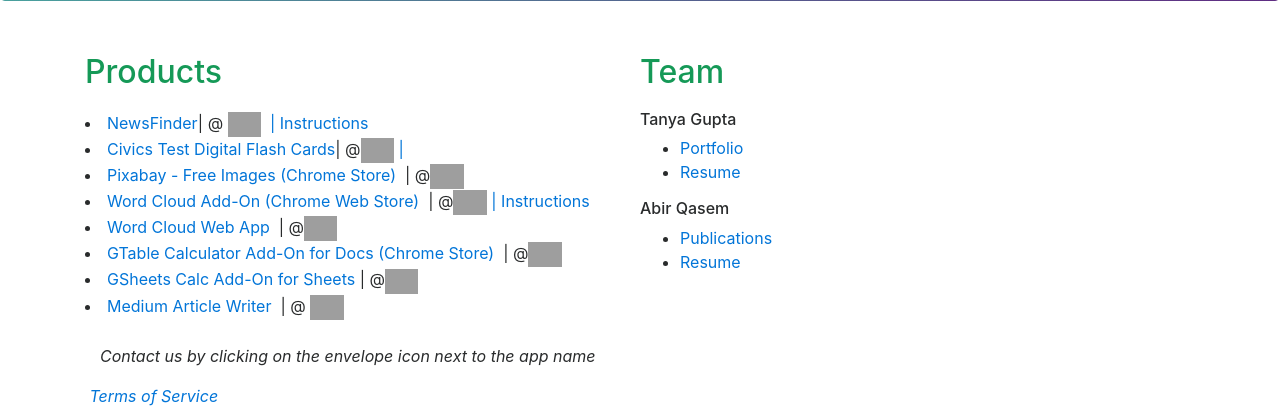
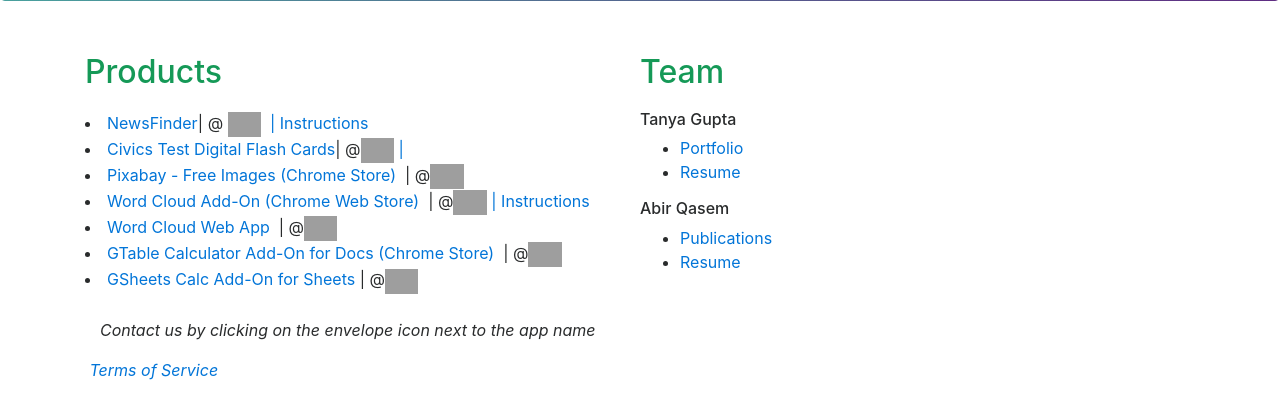
Before and after one commit to tanyagupta/li60, a Flask app: page / in a window 1280 px wide. Shown: the part 382-800 px from the top of the page. Run offline with Flask 2, Linux system fonts and the light colour scheme; some libraries are stand-ins or nearby versions; grey boxes are pictures that could not be loaded.

Commit message:
feat:updated template index file

```diff
--- a/templates/index.html
+++ b/templates/index.html
@@ -43,31 +43,28 @@
                href="mailto:civicstest@li60.zendesk.com?Subject=Civics%20Test%20Flashcards" target="_top"><img style="height:25px; width=25px;"
             src="https://github.com/tanyagupta/tanyagupta.github.io/blob/master/images/1484971441_common-email-envelope-mail-outline-stroke.png?raw=true">&nbsp;|</li>
 
-                <li> <a href="https://chrome.google.com/webstore/detail/pixabay-free-images/joobpkaagmlbkkcijfepmlieedgmmdbj" target="_blank">
+                <li> <a href="https://gsuite.google.com/marketplace/app/pixabay_free_images/342522883781" target="_blank">
                   Pixabay - Free Images (Chrome Store)&nbsp;
                   </a>|&nbsp;@<a target="_blank"
                  href="mailto:pixabayaddon@li60.zendesk.com?Subject=Pixabay%20Free%20Images" target="_top"><img style="height:25px; width=25px;"
                 src="https://github.com/tanyagupta/tanyagupta.github.io/blob/master/images/1484971441_common-email-envelope-mail-outline-stroke.png?raw=true"><span class="glyphicon glyphicon-envelope" aria-hidden="true"></span></a></li>
 
-                <li> <a href="https://chrome.google.com/webstore/detail/word-cloud-generator/alhnlhbhnklajhmccemipdbaifocepab?authuser=0" target="_blank">
+                <li> <a href="https://gsuite.google.com/marketplace/app/word_cloud_generator/360115564222" target="_blank">
                   Word Cloud Add-On (Chrome Web Store)&nbsp; </a>|&nbsp;@<a target="_blank" href="mailto:wordcloudaddon@li60.zendesk.com?Subject=Word%20Cloud%20Add-On" target="_top"><img style="height:25px; width=25px;" src="https://github.com/tanyagupta/tanyagupta.github.io/blob/master/images/1484971441_common-email-envelope-mail-outline-stroke.png?raw=true">
                   <span class="glyphicons glyphicons-envelope" aria-hidden="true"></span>|</a>&nbsp;<a href="/helpwordcloudaddon">Instructions</a></li>
                 <li><a href="http://wordtagcloud.com/" target="_blank">Word Cloud Web App &nbsp;</a>|&nbsp;@<a target="_blank" href="mailto:wordcloudwebapp@li60.zendesk.com?Subject=Word%20Cloud%20Web%20App" target="_top"><img style="height:25px; width=25px;" src="https://github.com/tanyagupta/tanyagupta.github.io/blob/master/images/1484971441_common-email-envelope-mail-outline-stroke.png?raw=true"><span class="glyphicon glyphicon-envelope" aria-hidden="true"></span></a></li>
 
-                <li> <a href="https://chrome.google.com/webstore/detail/table-calculator/fknnekoeejdjcbdokeinngldblilkedp?hl=en" target="_blank">
+                <li> <a href="https://gsuite.google.com/marketplace/app/gtable_calculator/10796809588" target="_blank">
                   GTable Calculator Add-On for Docs (Chrome Store)&nbsp;
                   </a>|&nbsp;@<a target="_blank"
                  href="mailto:tcalc@li60.zendesk.com?Subject=Table%20Calculator" target="_top"><img style="height:25px; width=25px;"
                 src="https://github.com/tanyagupta/tanyagupta.github.io/blob/master/images/1484971441_common-email-envelope-mail-outline-stroke.png?raw=true">
                 <span class="glyphicon glyphicon-envelope" aria-hidden="true"></span></a></li>
-                <li> <a href="https://chrome.google.com/webstore/detail/gsheets-calc/ojfmgmplohpjbjnmddbncmeogpfjnfma?utm_source=permalink" target="_blank">
+                <li> <a href="https://gsuite.google.com/marketplace/app/gsheets_calc/30904115852" target="_blank">
                   GSheets Calc Add-On for Sheets&nbsp;</a>|&nbsp;@<a target="_blank" href="mailto:gsheetscalc@li60.zendesk.com?Subject=GSheets%20Calc" target="_top"><img style="height:25px; width=25px;" src="https://github.com/tanyagupta/tanyagupta.github.io/blob/master/images/1484971441_common-email-envelope-mail-outline-stroke.png?raw=true"><span class="glyphicon glyphicon-envelope" aria-hidden="true"></span></a></li>
            </div>
            <div class="row">
-                <li><a href="https://chrome.google.com/webstore/detail/medium-article-writer/iiphgmbijeplmjgbjbnfpgapfggknfop?authuser=0" target="_blank">
-                Medium Article Writer &nbsp;</a>|&nbsp;@<a target="_blank" href="mailto:mediumarticlewriter@li60.zendesk.com?Subject=Medium%20Article%20Writer%20Add-On%20for%20Docs" target="_top">
-                <img style="height:25px; width=25px;" src="https://github.com/tanyagupta/tanyagupta.github.io/blob/master/images/1484971441_common-email-envelope-mail-outline-stroke.png?raw=true">
-                <span class="glyphicon glyphicon-envelope" aria-hidden="true"></span></a></li>
+
                 </ul>
             </div>
             <br>
```
